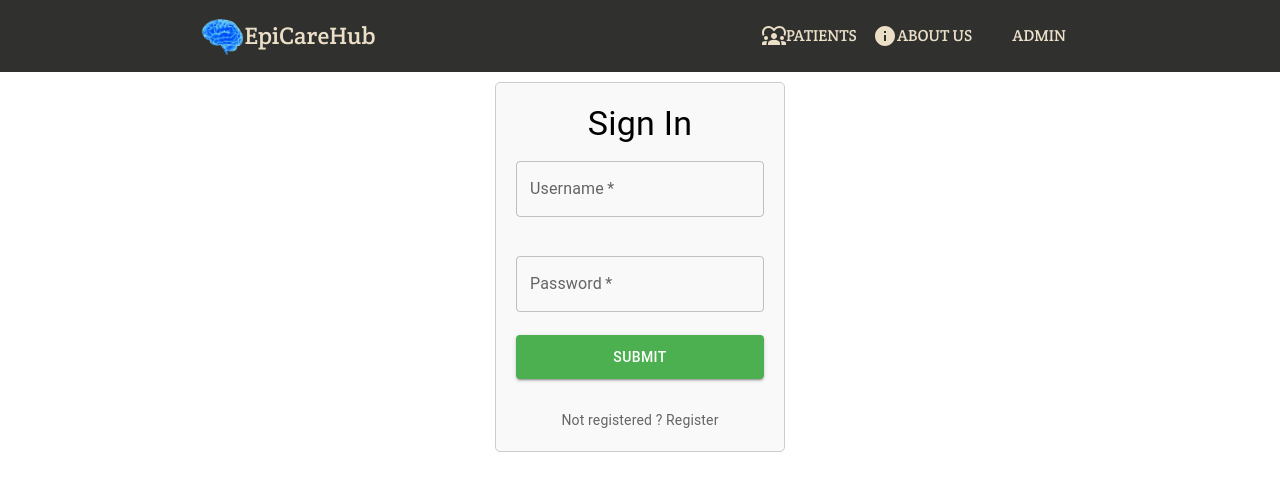
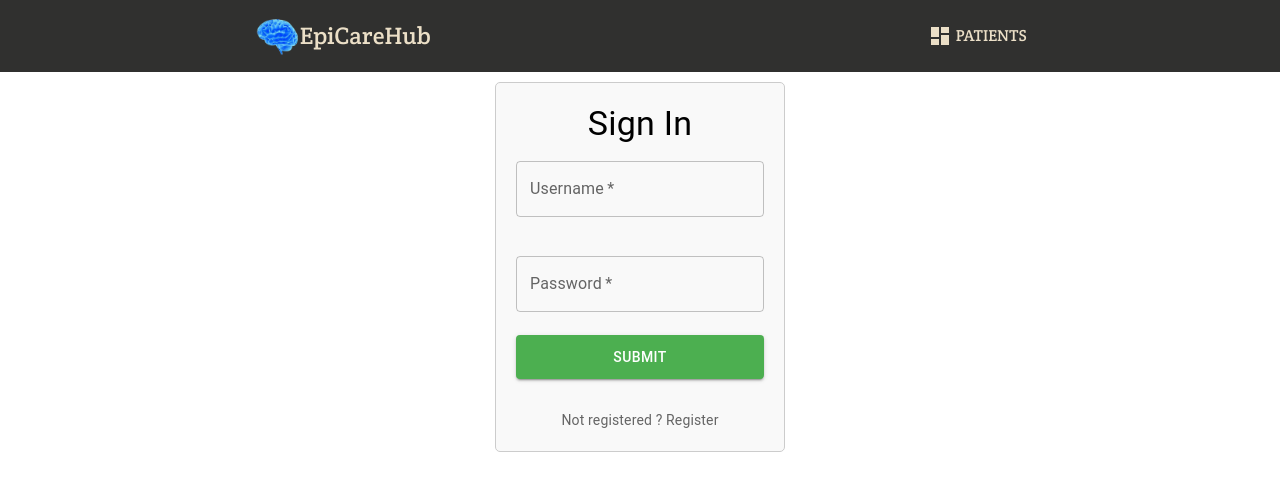
Before and after one commit to 2024S-SSW-555-EpiCareHub/SSWCS-555-EpiCareHub, a React (Vite) app in the folder Frontend/: page /signin in a window 1280 px wide. Shown: the top 490 px of the page. Built offline with nearby package versions, Linux system fonts and the light colour scheme.

Commit message:
Demo 3 Updates

```diff
--- a/Frontend/src/components/Navbar.jsx
+++ b/Frontend/src/components/Navbar.jsx
@@ -5,6 +5,7 @@ import brain from "/brain.png";
 import InfoIcon from "@mui/icons-material/Info";
 import { navigation } from "../constants";
 import Diversity1Icon from "@mui/icons-material/Diversity1";
+import DashboardIcon from "@mui/icons-material/Dashboard";
 
 const Navbar = () => {
   const { pathname } = useLocation();
@@ -41,15 +42,16 @@ const Navbar = () => {
               <Link
                 key={item.id}
                 to={item.url}
-                className={`flex mr-2 justify-center items-center font-oswald uppercase text-eh-2 transition-colors hover:text-eh-3 ${
+                className={`flex mr-2  gap-1 justify-center items-center font-oswald uppercase text-eh-2 transition-colors hover:text-eh-3 ${
                   pathname.includes(item.url) ? "z-10 text-eh-3" : "text-eh-2"
                 }`}
               >
-                <Diversity1Icon />
+                {item.icon === "1" ? <Diversity1Icon /> : <DashboardIcon />}
+
                 {item.title}
               </Link>
             ))}
-            <Link
+            {/* <Link
               className={`flex mr-2 justify-center items-center font-oswald uppercase text-eh-2 transition-colors hover:text-eh-3 ${
                 pathname?.includes("about") ? "z-10 text-eh-3" : "text-eh-2"
               } hover:text-sk-1`}
@@ -57,28 +59,23 @@ const Navbar = () => {
             >
               <InfoIcon />
               About Us
-            </Link>
+            </Link> */}
 
-              {/* Admin link */}
-            <Link
+            {/* Admin link */}
+            {/* <Link
               to="/admin"
               className={`block relative font-oswald uppercase text-eh-2 transition-colors hover:text-eh-3 px-6 ${
                 pathname.includes("/admin") ? "z-10 text-eh-3" : "text-eh-2"
               }`}
             >
               Admin
-            </Link>
-
-
-
+            </Link> */}
 
             {isAuth && (
               <button
-                className="flex justify-center items-center font-oswald uppercase text-eh-2 transition-colors hover:text-eh-3"
+                className="flex justify-center gap-1 items-center font-oswald uppercase text-eh-2 transition-colors hover:text-eh-3"
                 onClick={handleLogout}
               >
-
-
                 <LogoutIcon />
                 Logout
               </button>
--- a/Frontend/src/components/PatientDetails.jsx
+++ b/Frontend/src/components/PatientDetails.jsx
@@ -92,6 +92,7 @@ const PatientDetails = () => {
           dispatch(selectUpload(response.data.data.uploadId));
           navigate(`/patient/${patient._id}`);
           setSelectedFile(null);
+          setVisible(false);
         })
         .catch((error) => {
           console.error("Error uploading file:", error);
```
